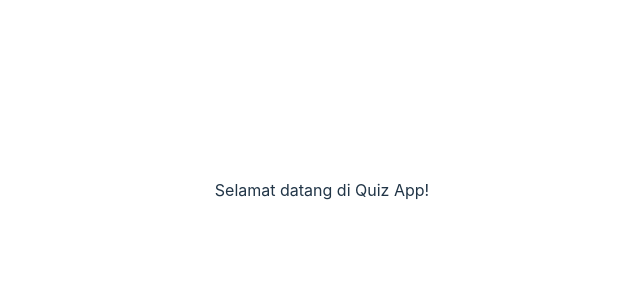
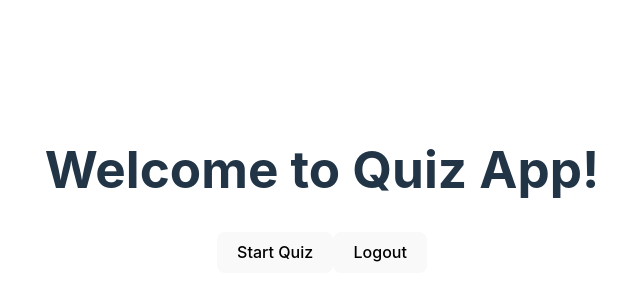
Before and after one commit to tsaqifammar/simple-quiz-app, a React (Vite) app: page / in a window 1280 px wide. Shown: the part 210-510 px from the top of the page, without its empty margins (318-958 px from the left). Built offline with nearby package versions, Linux system fonts and the light colour scheme; sample sign-in values are in the browser's storage; the HTML template or start-up script is replaced by a standard one.

Commit message:
add logout functionality

```diff
--- a/src/pages/Home.jsx
+++ b/src/pages/Home.jsx
@@ -9,8 +9,19 @@ function Home() {
     if (!isLoggedIn) navigate('/login');
   }, []);
 
+  const logout = () => {
+    localStorage.removeItem('isLoggedIn');
+    navigate('/login');
+  };
+
   return (
-    <div>Selamat datang di Quiz App!</div>
+    <>
+      <h1>Welcome to Quiz App!</h1>
+      <button type="button" onClick={() => navigate('/quiz')}>
+        Start Quiz
+      </button>
+      <button type="button" onClick={logout} >Logout</button>
+    </>
   );
 }
 
```
